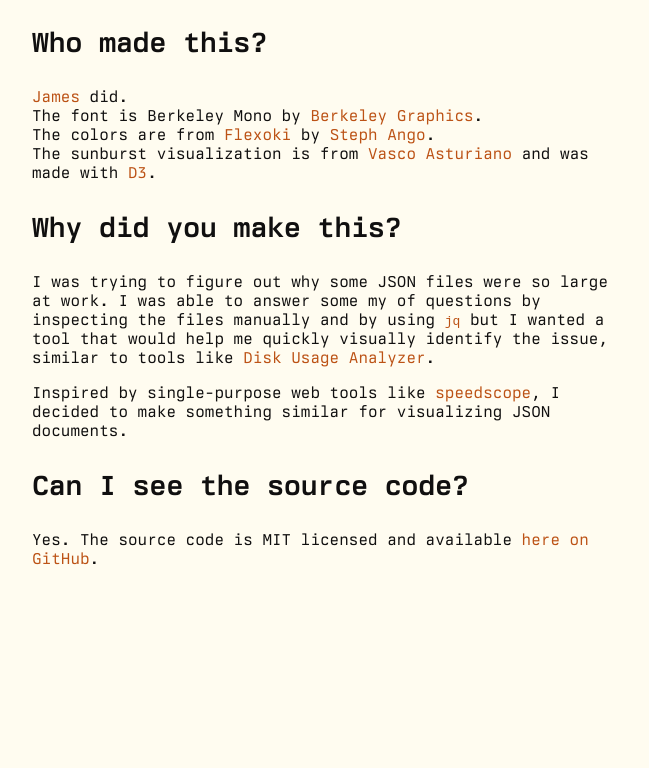
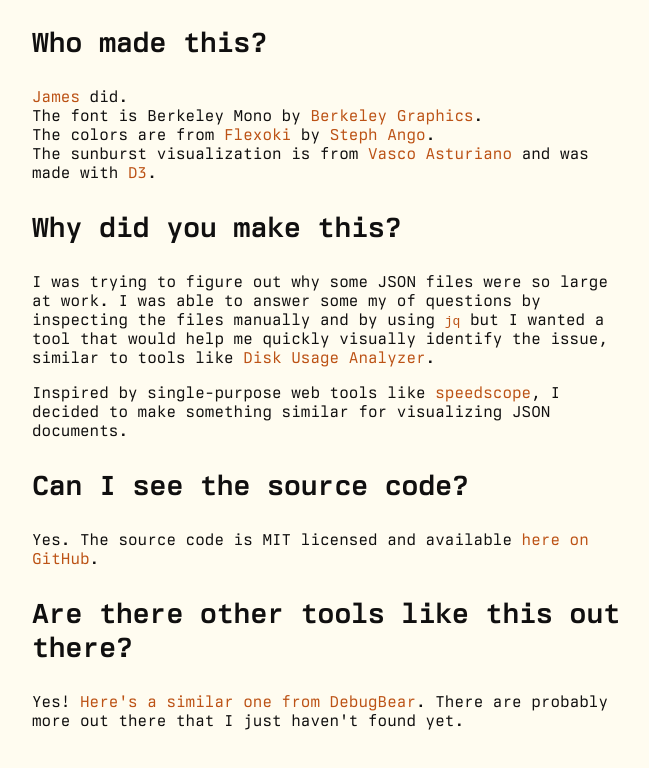
Before and after one commit to jamesbvaughan/json-space-analyzer, a website: page public/index.html in a window 1280 px wide. Shown: the part 1426-2194 px from the top of the page, without its empty margins (308-957 px from the left). Before the commit the page ends 2034 px from the top, so only its background shows below. Drawn offline with Linux system fonts and the light colour scheme.

Commit message:
Add link to similar tool

```diff
--- a/public/index.html
+++ b/public/index.html
@@ -322,6 +322,15 @@
               >here on GitHub</a
             >.
           </p>
+
+          <h3>Are there other tools like this out there?</h3>
+
+          <p>
+            Yes!
+            <a href="https://www.debugbear.com/json-size-analyzer"
+              >Here's a similar one from DebugBear</a
+            >. There are probably more out there that I just haven't found yet.
+          </p>
         </div>
       </main>
     </div>
```
